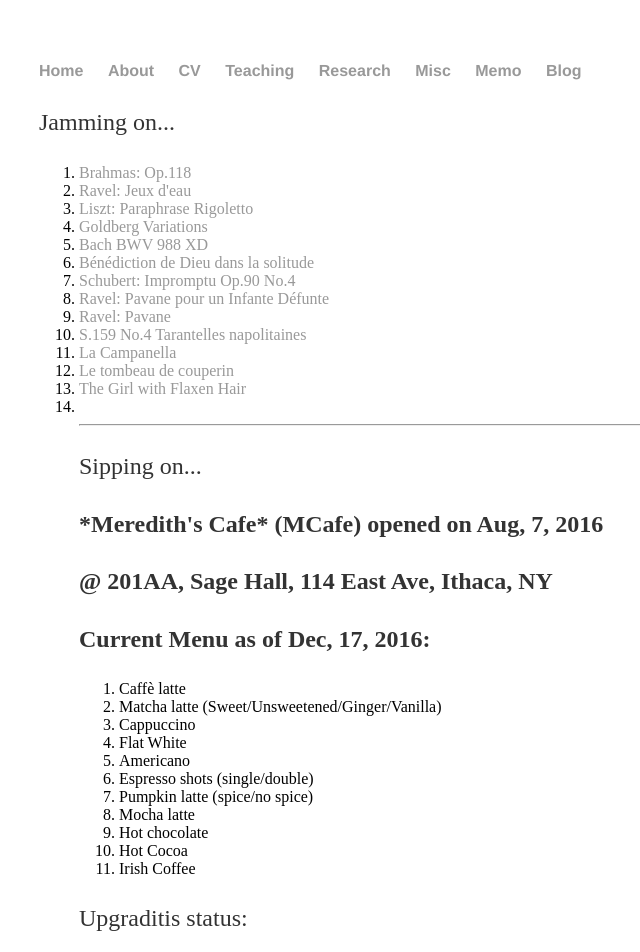
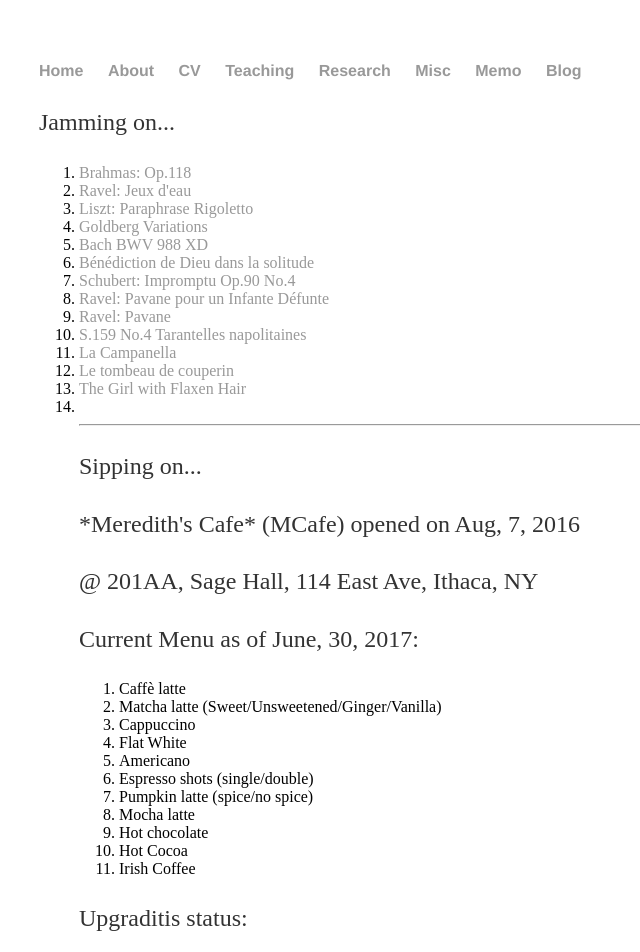
Before and after one commit to shenglih/shenglih.github.io, a Jekyll site: the page built from misc/index.html, in a window 1280 px wide. Shown: the top 952 px of the page, without its empty margins (153-793 px from the left). Built offline with Jekyll 4.4.1, drawn with Linux system fonts in a browser that asks for light colours.

Commit message:
Update index.html

```diff
--- a/misc/index.html
+++ b/misc/index.html
@@ -22,9 +22,9 @@
 	</pl>
 	<hr>
 	<p> Sipping on... </p>
-	<p> <strong> *Meredith's Cafe* (MCafe) opened on Aug, 7, 2016 </strong> </p>
-	<p> <strong> @ 201AA, Sage Hall, 114 East Ave, Ithaca, NY </strong> </p>
-	<p> <strong> Current Menu as of Dec, 17, 2016:</strong> </p>
+	<p>  *Meredith's Cafe* (MCafe) opened on Aug, 7, 2016  </p>
+	<p>  @ 201AA, Sage Hall, 114 East Ave, Ithaca, NY  </p>
+	<p>  Current Menu as of June, 30, 2017: </p>
 	<ol>
 		<li> Caffè latte </li>
 		<li> Matcha latte (Sweet/Unsweetened/Ginger/Vanilla)</li>
```
